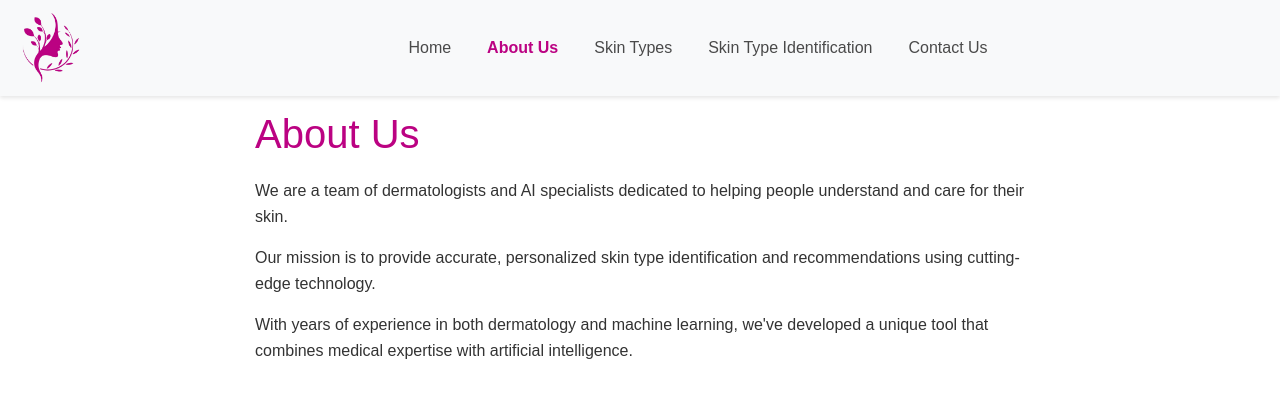
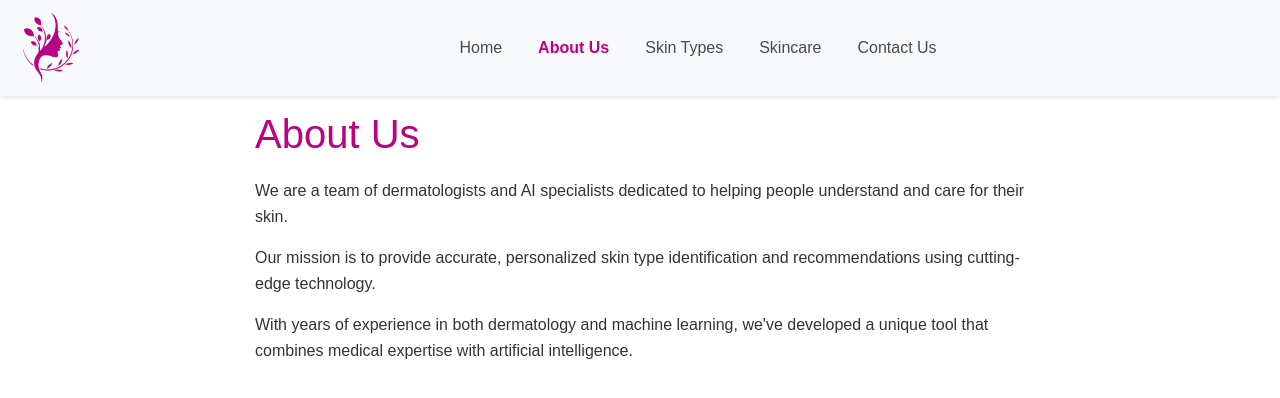
Before and after one commit to SANJANASOLANGA/SkinTypeClassification, a Flask app: page /about in a window 1280 px wide. Shown: the top 398 px of the page. Run offline with Flask 3, Linux system fonts and the light colour scheme; some libraries are stand-ins or nearby versions.

Commit message:
Added Skincare into navbar

```diff
--- a/templates/base.html
+++ b/templates/base.html
@@ -25,7 +25,7 @@
                     <a class="nav-link {% if request.path == '/skin_types' %}active{% endif %}" href="/skin_types">Skin Types</a>
                 </li>
                 <li class="nav-item">
-                    <a class="nav-link {% if request.path == '/identify' %}active{% endif %}" href="/identify">Skin Type Identification</a>
+                    <a class="nav-link {% if request.path == '/identify' %}active{% endif %}" href="/identify">Skincare</a>
                 </li>
                 <li class="nav-item">
                     <a class="nav-link {% if request.path == '/contact' %}active{% endif %}" href="/contact">Contact Us</a>
```
